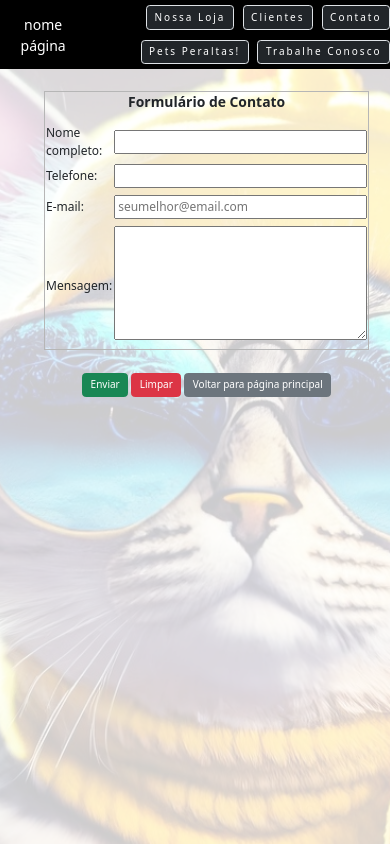
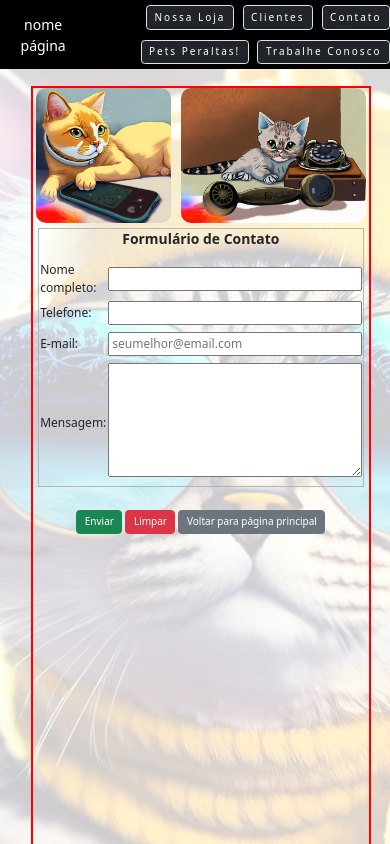
Before and after one commit to mah230617/elasnatech-lojapet, a plain HTML site: page contato.html in a window 390 px wide. Drawn offline with Linux system fonts and the light colour scheme.

Commit message:
atualizacoes responsivo contato.html stylecontato.css

```diff
--- a/contato.html
+++ b/contato.html
@@ -8,7 +8,7 @@
     <link rel="stylesheet" href="css/bootstrap.min.css">
     <link rel="stylesheet" href="css/stylecontato.css">
 
-    <title>Entre em contato com a gente!</title>
+    <title>Contato</title>
 </head>
 <body>
     <section>
@@ -28,6 +28,10 @@
                 </div>
                 <div class="row hrow">
                     <div class="col pagebody">
+                        <div class="imgs">
+                            <img src="images/contato.jpg" alt="" class="img1">
+                            <img src="images/contato2.jpg" alt="" class="img2">
+                        </div>
 
                         <fieldset class="custom-fieldset m-2">
                             <legend class="fw-bold text-center mb-3">Formulário de Contato</legend>
--- a/css/stylecontato.css
+++ b/css/stylecontato.css
@@ -67,13 +67,41 @@
     align-items: center;
 }
 
+.img1{
+    width: 23vh;
+    border-radius: 10px;
+}
+
+.img2{
+    border-radius: 10px;
+    width: 32vh;
+}
+
 @media screen and (max-width: 576px){
     .custom-fieldset{
         font-size: 1.2rem;
     }
 
     .pagebody{
-        margin: 2vh 10vw;
+        margin: 2vh 8vw;
         padding: 0;
+        border: solid 2px red;
+    }
+
+    .imgs{
+        display: flex;
+        gap: 10px;
+        justify-content: center;
+        align-items: center;
+    }
+
+    .img1{
+        width: 16vh;
+        border-radius: 10px;
+    }
+
+    .img2{
+        border-radius: 10px;
+        width: 22vh;
     }
 }
```
